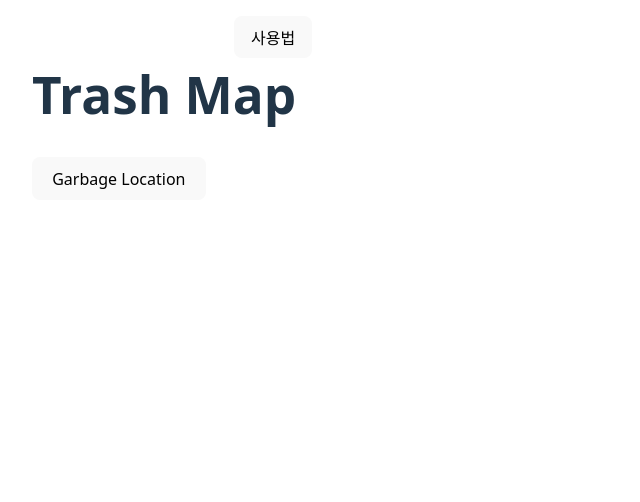
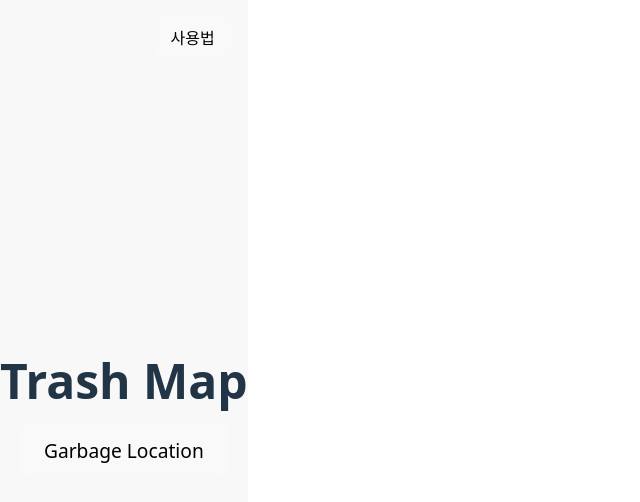
Before and after one commit to KimSiTek/TrashMap-frontend, a React (Vite) app: page / in a window 1280 px wide. Shown: the top 502 px of the page, without its empty margins (0-640 px from the left). Built offline with nearby package versions, Linux system fonts and the light colour scheme.

Commit message:
Update HomePage.jsx

```diff
--- a/src/pages/HomePage.jsx
+++ b/src/pages/HomePage.jsx
@@ -9,11 +9,21 @@ function HomePage() {
   };
 
   const handleHowToUse = () => {
-    navigate('/info'); // '/info'는 사용법 페이지 경로라고 가정
+    navigate('/info');
   };
 
   return (
-    <div style={{ padding: '2rem', position: 'relative', minHeight: '100vh' }}>
+    <div
+      style={{
+        position: 'relative',
+        height: '100vh',
+        display: 'flex',
+        flexDirection: 'column',
+        justifyContent: 'center', // 세로 가운데
+        alignItems: 'center',     // 가로 가운데
+        backgroundColor: '#f8f8f8',
+      }}
+    >
       {/* 우상단 사용법 버튼 */}
       <button
         onClick={handleHowToUse}
@@ -28,8 +38,17 @@ function HomePage() {
         사용법
       </button>
 
-      <h1>Trash Map</h1>
-      <button onClick={handleClick}>Garbage Location</button>
+      <h1 style={{ fontSize: '3rem', marginBottom: '1rem' }}>Trash Map</h1>
+      <button
+        onClick={handleClick}
+        style={{
+          padding: '0.75rem 1.5rem',
+          fontSize: '1.2rem',
+          cursor: 'pointer',
+        }}
+      >
+        Garbage Location
+      </button>
     </div>
   );
 }
```
